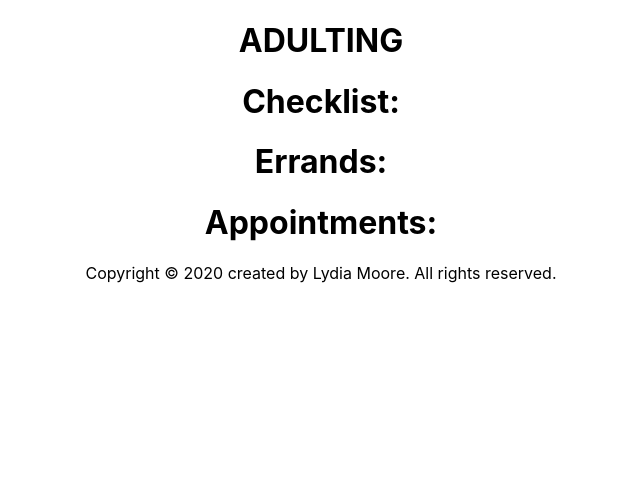
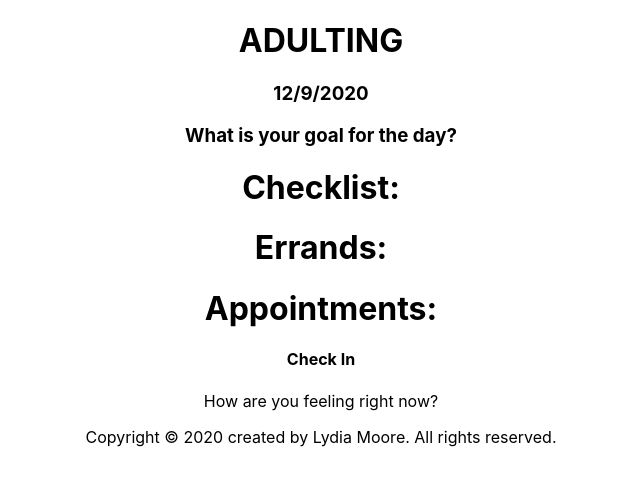
Before and after one commit to lydiamoore35/project_4_frontend, a React (Create React App) app: page / in a window 1280 px wide. Shown: the top 486 px of the page, without its empty margins (319-959 px from the left). Built offline with nearby package versions, Linux system fonts and the light colour scheme.

Commit message:
finally got the date rendering the way I want wahoo

```diff
--- a/src/App.js
+++ b/src/App.js
@@ -1,18 +1,24 @@
 // import logo from './logo.svg';
 import Header from './components/Header.js'
-import Footer from './components/Footer.js'
+import Time from './components/Time.js'
+import Goal from './components/Goal.js'
 import Appointments from './components/Appointments.js'
 import Checklist from './components/Checklist.js'
 import Errands from './components/Errands.js'
+import Checkin from './components/Checkin.js'
+import Footer from './components/Footer.js'
 import './App.css';
 
 function App() {
   return (
     <div className="App">
       <Header />
+      <Time />
+      <Goal />
       <Checklist />
       <Errands />
       <Appointments />
+      <Checkin />
       <Footer />
     </div>
   );
--- /dev/null
+++ b/src/components/Checkin.js
@@ -0,0 +1,13 @@
+import React from 'react'
+
+//need to use a form or form onSubmit??//
+function Checkin(props) {
+    return (
+      <div>
+        <h4>Check In</h4>
+            <p>How are you feeling right now?</p>
+      </div>
+    )
+}
+
+export default Checkin
--- /dev/null
+++ b/src/components/Goal.js
@@ -0,0 +1,11 @@
+import React from 'react'
+
+function Goal(props) {
+    return (
+      <div>
+        <h3>What is your goal for the day?</h3>
+      </div>
+    )
+}
+
+export default Goal
--- /dev/null
+++ b/src/components/Time.js
@@ -0,0 +1,12 @@
+import React from 'react'
+
+function Time(props) {
+  const date = new Date().toLocaleDateString();
+  return (
+    <div>
+      <h3>{date}</h3>
+    </div>
+  )
+}
+
+export default Time
```
Also changed, not shown: 1 other file (tests, documents, lock files or other folders).
